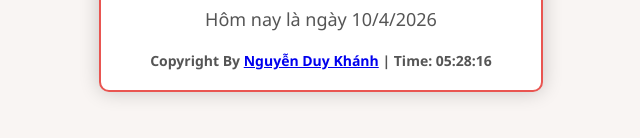
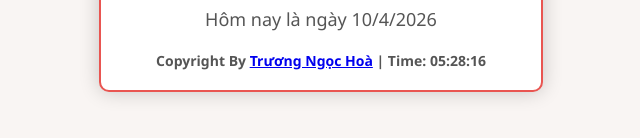
Before and after one commit to nexushottreo2025-blip/ngochoadzchimto, a plain HTML site: page index.html in a window 1280 px wide. Shown: the part 490-628 px from the top of the page, 319-959 px from the left. Drawn offline with Linux system fonts and the light colour scheme.

Commit message:
Update index.html

```diff
--- a/index.html
+++ b/index.html
@@ -158,7 +158,7 @@
         <div id="dateDisplay" style="margin-top: 10px; font-size: 18px; color: #555;"></div>
         <div class="footer">
             <b>Copyright By
-                <a href="https://zalo.me/0822771058" class="admin-link">Nguyễn Duy Khánh</a> |
+                <a href="https://zalo.me/0822771058" class="admin-link">Trương Ngọc Hoà</a> |
                 Time: <span id="clock"></span>
             </b>
         </div>
```
